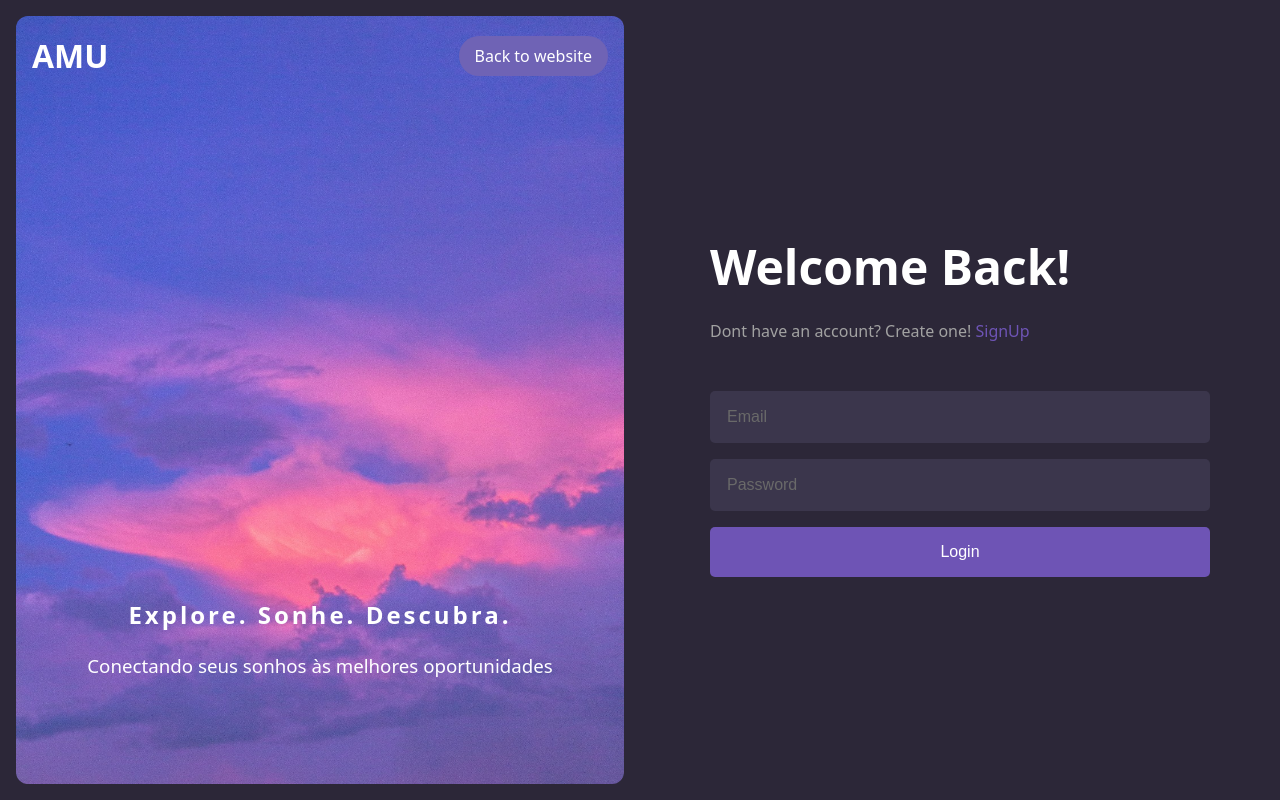
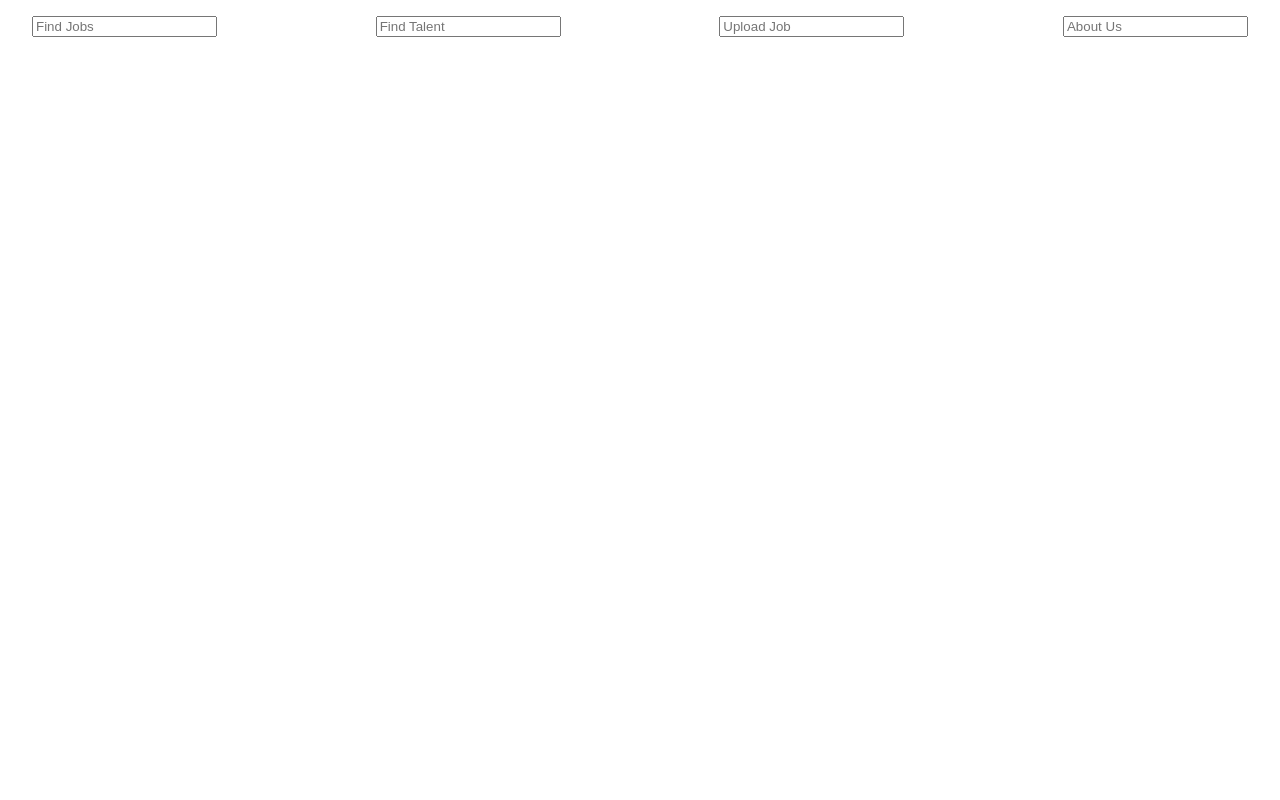
Before and after one commit to BiancaMRV/jobfinder, a React (Vite) app in the folder client/: page / in a window 1280 px wide. Shown: the top 800 px of the page. Built offline with nearby package versions, Linux system fonts and the light colour scheme.

Commit message:
beginning of home page, nav bar

```diff
--- a/client/package.json
+++ b/client/package.json
@@ -11,7 +11,8 @@
   },
   "dependencies": {
     "react": "^18.3.1",
-    "react-dom": "^18.3.1"
+    "react-dom": "^18.3.1",
+    "react-router-dom": "^6.27.0"
   },
   "devDependencies": {
     "@eslint/js": "^9.13.0",
--- a/client/src/App.tsx
+++ b/client/src/App.tsx
@@ -1,13 +1,19 @@
+import { BrowserRouter as Router, Routes, Route } from "react-router-dom";
+
 import "./App.css";
 import SignUp from "./pages/Auth/SignUp";
 import LogIn from "./pages/Auth/LogIn";
+import Navbar from "./components/layout/Navbar/Navbar";
 
 function App() {
   return (
-    <>
-      <LogIn></LogIn>
-      <SignUp></SignUp>
-    </>
+    <Router>
+      <Routes>
+        <Route path="/" element={<Navbar />} />
+        <Route path="/login" element={<LogIn />} />
+        <Route path="/signup" element={<SignUp />} />
+      </Routes>
+    </Router>
   );
 }
 
--- /dev/null
+++ b/client/src/components/layout/Navbar/Navbar.module.css
@@ -0,0 +1,19 @@
+.headercontainer {
+  min-height: 400px;
+  background-color: #111827;
+  color: white;
+  position: relative;
+}
+
+.navbar {
+  display: flex;
+  justify-content: space-between;
+  align-items: center;
+  padding: 1rem 2rem;
+}
+
+.leftnavbar {
+  display: flex;
+  align-items: center;
+  gap: 3rem;
+}
--- a/client/src/components/layout/Navbar/Navbar.tsx
+++ b/client/src/components/layout/Navbar/Navbar.tsx
@@ -0,0 +1,59 @@
+import styles from "./Navbar.module.css";
+
+// export default function Navbar() {
+//   return (
+//     <div className={styles.headercontainer}>
+//       <div className={styles.Navbar}>
+//         <div className={styles.leftnavbar}>
+//           <h1> Finder your dream job here! </h1>
+//           <div className={styles.logo}>AMU</div>
+//           <div className={styles.searchbar}>
+//             <input
+//               type="Job Search"
+//               id="Job Search"
+//               name="Job Search"
+//               placeholder="Job Search"
+//             />
+//             <input
+//               type="add zip code"
+//               id="add zip code"
+//               name="add zip code"
+//               placeholder="add zip code"
+//             />
+//           </div>
+//         </div>
+//       </div>
+//     </div>
+//   );
+// }
+
+export default function Navbar() {
+  return (
+    <div className={styles.navbar}>
+      <input
+        type="Find jobs"
+        id="Find jobs"
+        name="Find jobs"
+        placeholder="Find Jobs"
+      />
+      <input
+        type="Find Talent"
+        id="Find Talent"
+        name="Find Talent"
+        placeholder="Find Talent"
+      />
+      <input
+        type="Upload Job"
+        id="Upload Job"
+        name="Upload Job"
+        placeholder="Upload Job"
+      />
+      <input
+        type="About Us"
+        id="About Us"
+        name="About Us"
+        placeholder="About Us"
+      />
+    </div>
+  );
+}
--- a/client/src/pages/Auth/LogIn.tsx
+++ b/client/src/pages/Auth/LogIn.tsx
@@ -1,4 +1,5 @@
 import styles from "./LogIn.module.css";
+import { Link } from "react-router-dom";
 
 export default function LogIn() {
   return (
@@ -31,7 +32,10 @@ export default function LogIn() {
         <div className={styles.formContainer}>
           <h1>Welcome Back!</h1>
           <p>
-            Dont have an account? Create one! <a href="/signup">SignUp</a>
+            Dont have an account? Create one!{" "}
+            <Link to="/signup" className={styles.link}>
+              Sign Up
+            </Link>
           </p>
 
           <form method="POST" autoComplete="off" noValidate>
--- a/client/src/pages/Auth/SignUp.module.css
+++ b/client/src/pages/Auth/SignUp.module.css
@@ -77,7 +77,7 @@
 
 .title h3 {
   font-weight: normal;
-  color: whitesmokeç;
+  color: whitesmoke;
 }
 
 /* Right Section */
--- a/client/src/pages/Auth/SignUp.tsx
+++ b/client/src/pages/Auth/SignUp.tsx
@@ -1,3 +1,4 @@
+import { Link } from "react-router-dom";
 import styles from "./SignUp.module.css";
 
 export default function SignUp() {
@@ -31,7 +32,10 @@ export default function SignUp() {
         <div className={styles.formContainer}>
           <h1>Create an account</h1>
           <p>
-            Already have an account? <a href="/signin">Login</a>
+            Already have an account?{" "}
+            <Link to="/" className={styles.link}>
+              Login
+            </Link>
           </p>
 
           <form method="POST" autoComplete="off" noValidate>
```
Also changed, not shown: client/src/components/layout/Navbar/NavItem.tsx (deleted), client/src/components/layout/Navbar/Searchbar.tsx (deleted), 1 other file (tests, documents, lock files or other folders).
